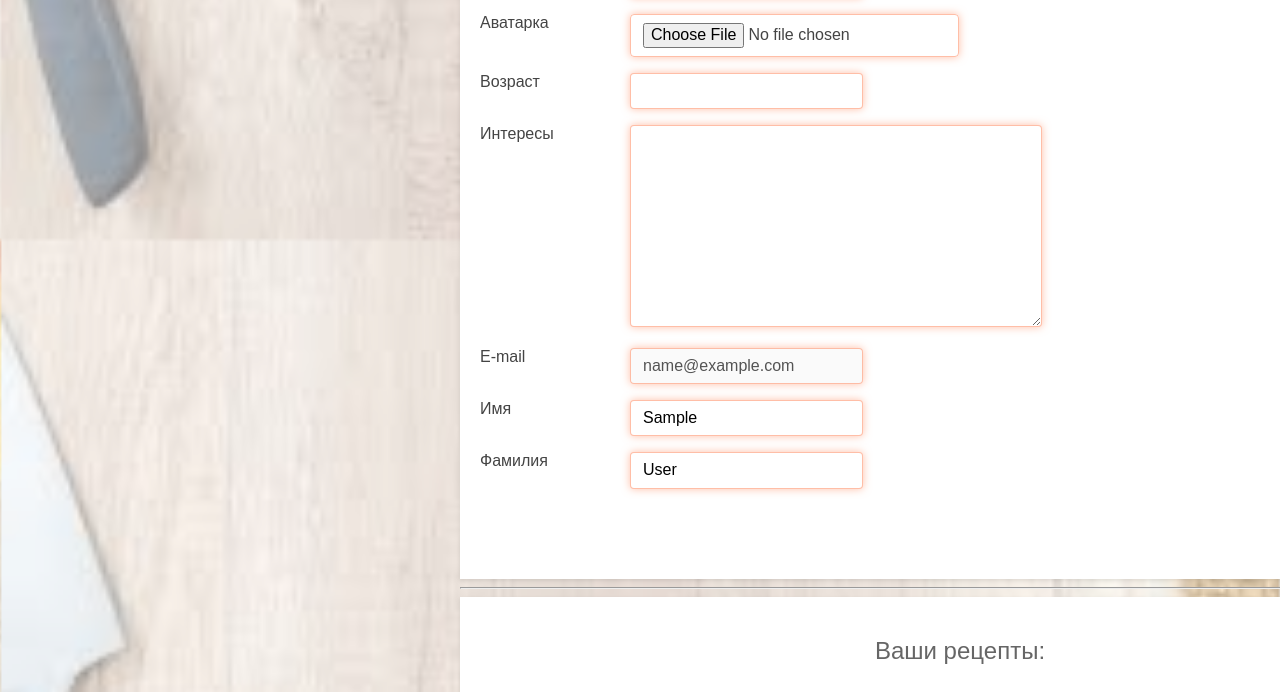
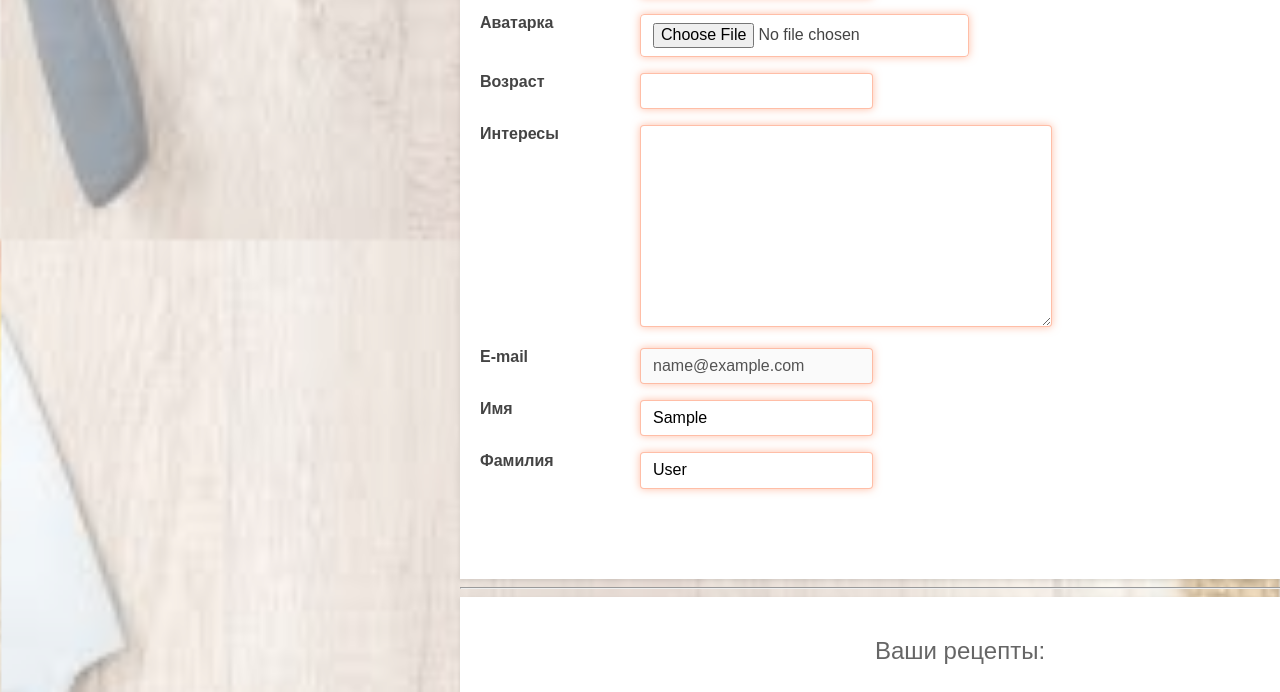
Before and after one commit to alexandzhus/Site_with_recipes, a Django app: page /users/profile/ in a window 1280 px wide. Shown: the part 609-1301 px from the top of that part. Run offline with Django 5.2, Linux system fonts and the light colour scheme; the visitor is signed in with stand-in values (Sample User, id 1); data that the repository does not hold is empty; the page is wider than the window, and the part outside it is not shown.

```diff
--- a/vkusnosam/recipes/static/recipes/css/styles.css
+++ b/vkusnosam/recipes/static/recipes/css/styles.css
@@ -813,6 +814,13 @@ font-size: 20px;
     transition: background-color 0.3s;
     margin-left: auto; /* Автоматический отступ слева */
     display: flex;
+}
+
+.profile label {
+    flex: 0 0 300px;
+    padding-right: 10px;
+    text-align: left;
+    font-weight: bold;
 }
 
 section[aria-label='Профиль пользователя'] {
```
Also changed, not shown: other parts of vkusnosam/recipes/static/recipes/css/styles.css (+2 -1 lines).
